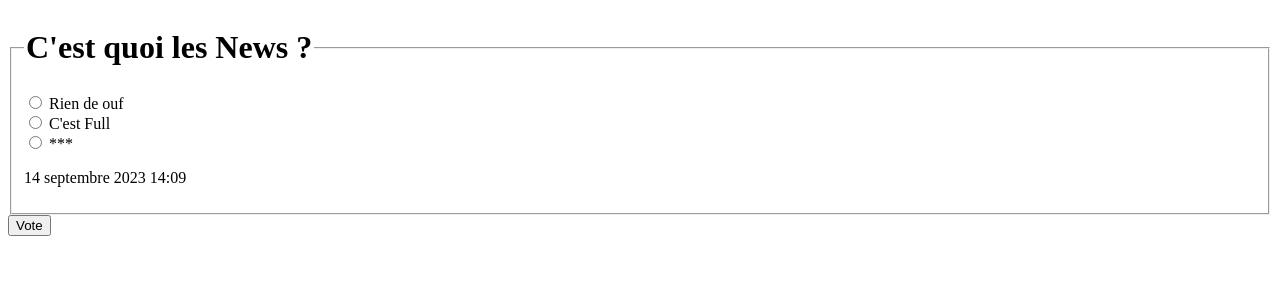
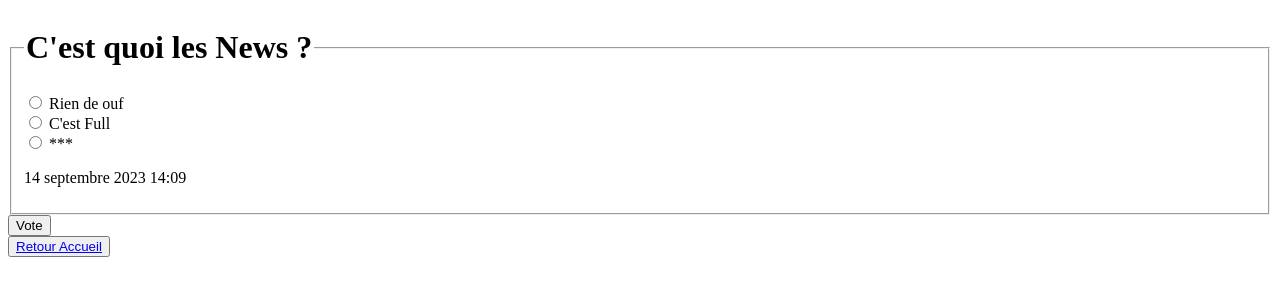
Before and after one commit to KillianSb/Sondages, a Django app: page /sondages/4/ in a window 1280 px wide. Shown: the top 300 px of the page. Run offline with Django 4.2, Linux system fonts and the light colour scheme; data comes from the database, SQL or seed files in the repository; both versions use the stored data as it was after the commit.

Commit message:
Ajout boutton retour

```diff
--- a/sondages/templates/sondages/detail.html
+++ b/sondages/templates/sondages/detail.html
@@ -18,5 +18,8 @@
     </fieldset>
     <input type="submit" value="Vote">
     </form>
+    <button>
+        <a href="{% url 'sondages:index' %}">Retour Accueil</a>
+    </button>
 </body>
 </html>
--- a/sondages/templates/sondages/results.html
+++ b/sondages/templates/sondages/results.html
@@ -13,6 +13,11 @@
     {% endfor %}
     </ul>
 
+    <button>
     <a href="{% url 'sondages:detail' question.id %}">Voter à nouveau ?</a>
+    </button>
+    <button>
+        <a href="{% url 'sondages:index' %}">Retour Accueil</a>
+    </button>
 </body>
 </html>
```
Also changed, not shown: db.sqlite3.
